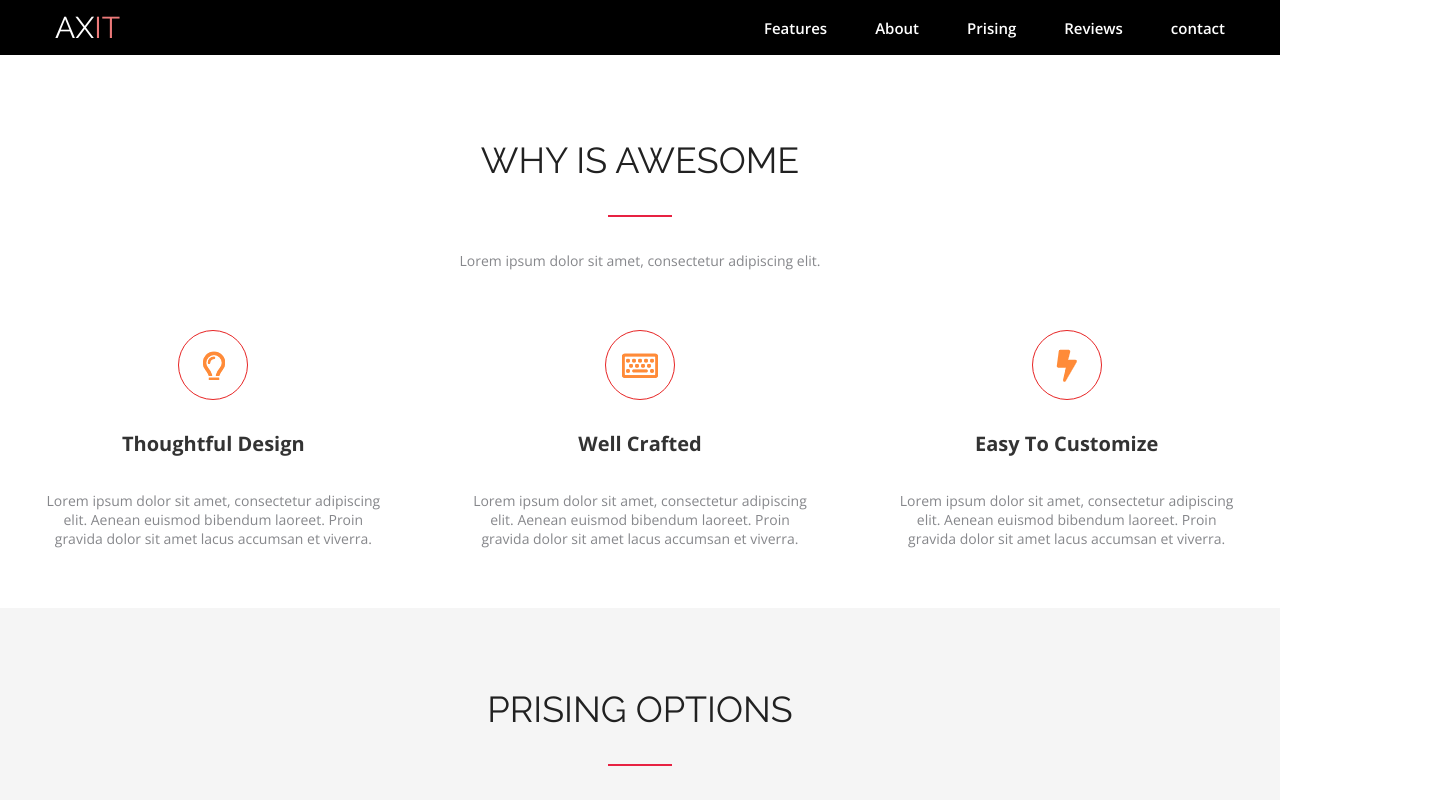
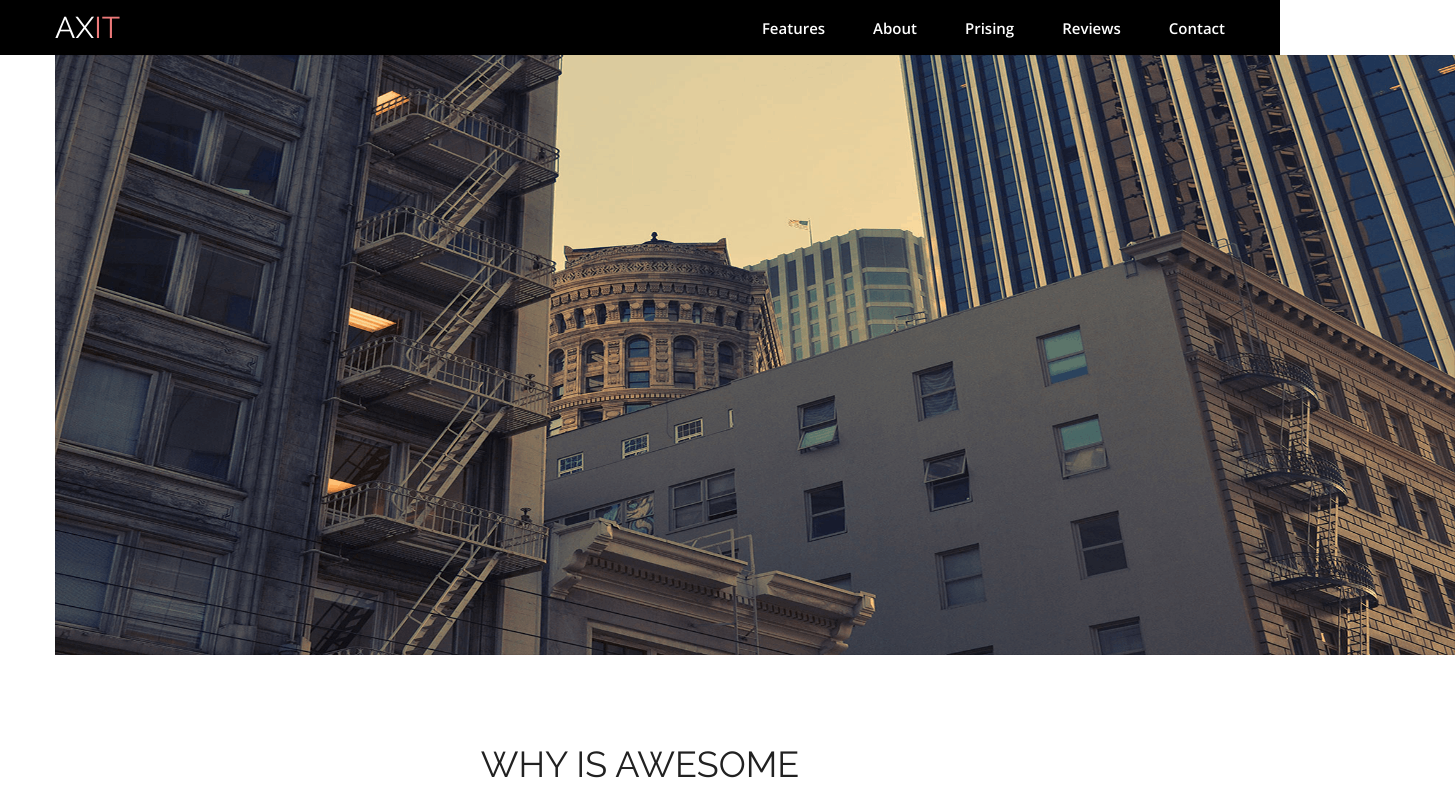
Before and after one commit to AlinaHilevich/FE67-onl-Front-End, a plain HTML site: page homework/ index.html in a window 1280 px wide. Shown: the top 800 px of the page, 1455 px wide, since content can reach past the window. Drawn offline with nearby package versions, Linux system fonts and the light colour scheme.

Commit message:
created project

```diff
--- a/homework/ index.html
+++ b/homework/ index.html
@@ -30,7 +30,7 @@
               <a href="#">Reviews</a>
             </li>
             <li class="navigation-list-text">
-              <a href="#">contact</a>
+              <a href="#">Contact</a>
             </li>
 
           </ul>
@@ -38,6 +38,17 @@
       </div>
     </div>
   </header>
+
+  <section class="axure">
+    <div class="container">
+    <div class="about-background">
+      <div class="about-background-img">
+        <img src="./img/background.png" width="1400p" height="600px"  alt="#">
+      </div>
+    </div>
+
+    </div>
+  </section>
 
 <section class="AWESOME">
   <div class="container">
--- a/homework/css.css/Axit.css
+++ b/homework/css.css/Axit.css
@@ -31,7 +31,6 @@
 }
 .navigation-list-text a {
   color: #FFFFFF;
-  color: rgba (0.7);
   font-family: 'Open Sans';
 	font-size: 15px;
 	font-weight: 600;
--- /dev/null
+++ b/homework/css.css/axure.css
@@ -0,0 +1,11 @@
+.axure {
+}
+
+.about-background {
+
+}
+.about-background-img {
+  background-position: center center;
+  background-size: cover;
+
+}
--- a/homework/css.css/index.css
+++ b/homework/css.css/index.css
@@ -1,6 +1,7 @@
 @import url(./fonts.css);
 @import url(./price.css);
 @import url(./Axit.css);
+@import url(./axure.css);
 
 html{
   font-family: 'Raleway' , 'Open Sans' , 'sans-serif';
```
Also changed, not shown: homework/img/background.png (added).
